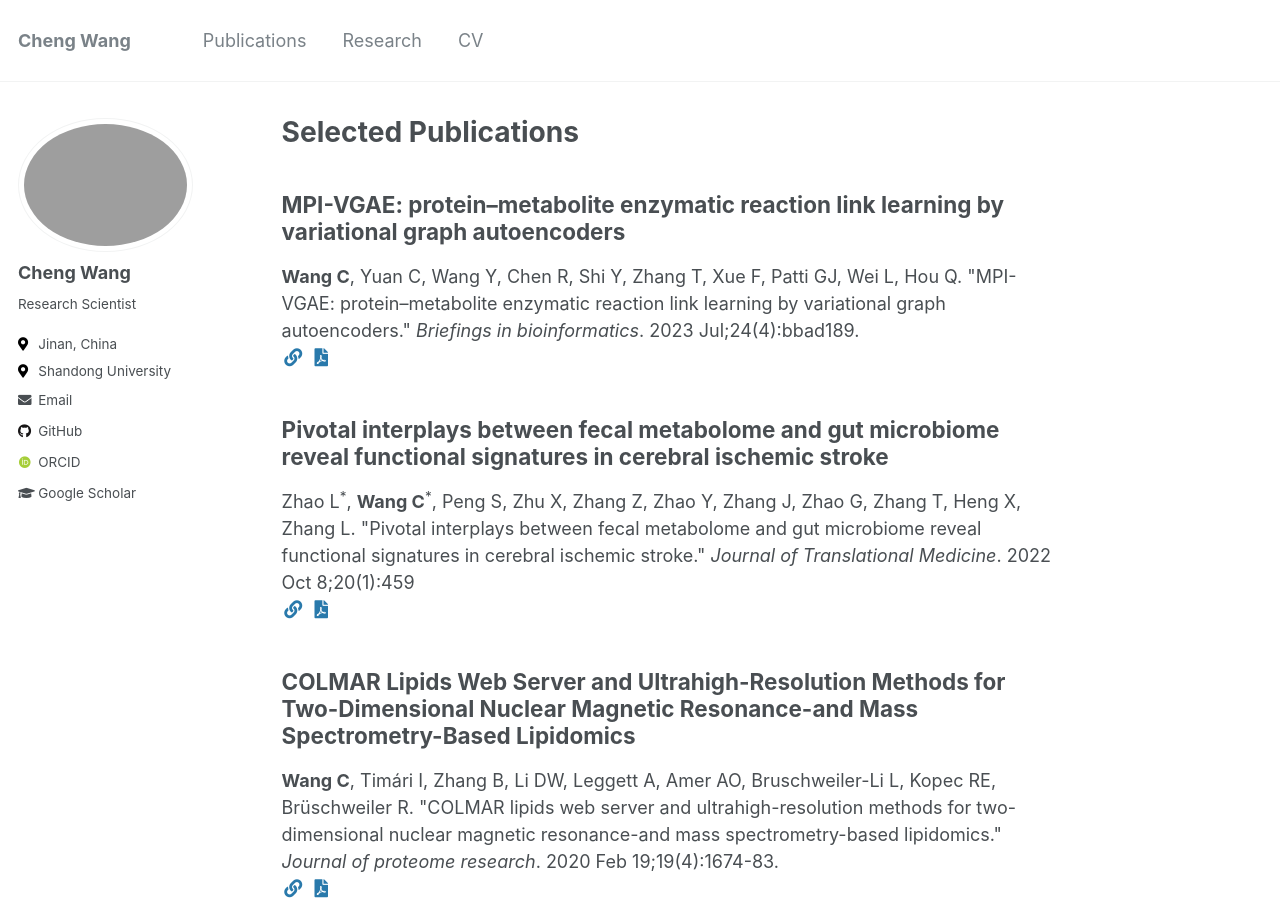
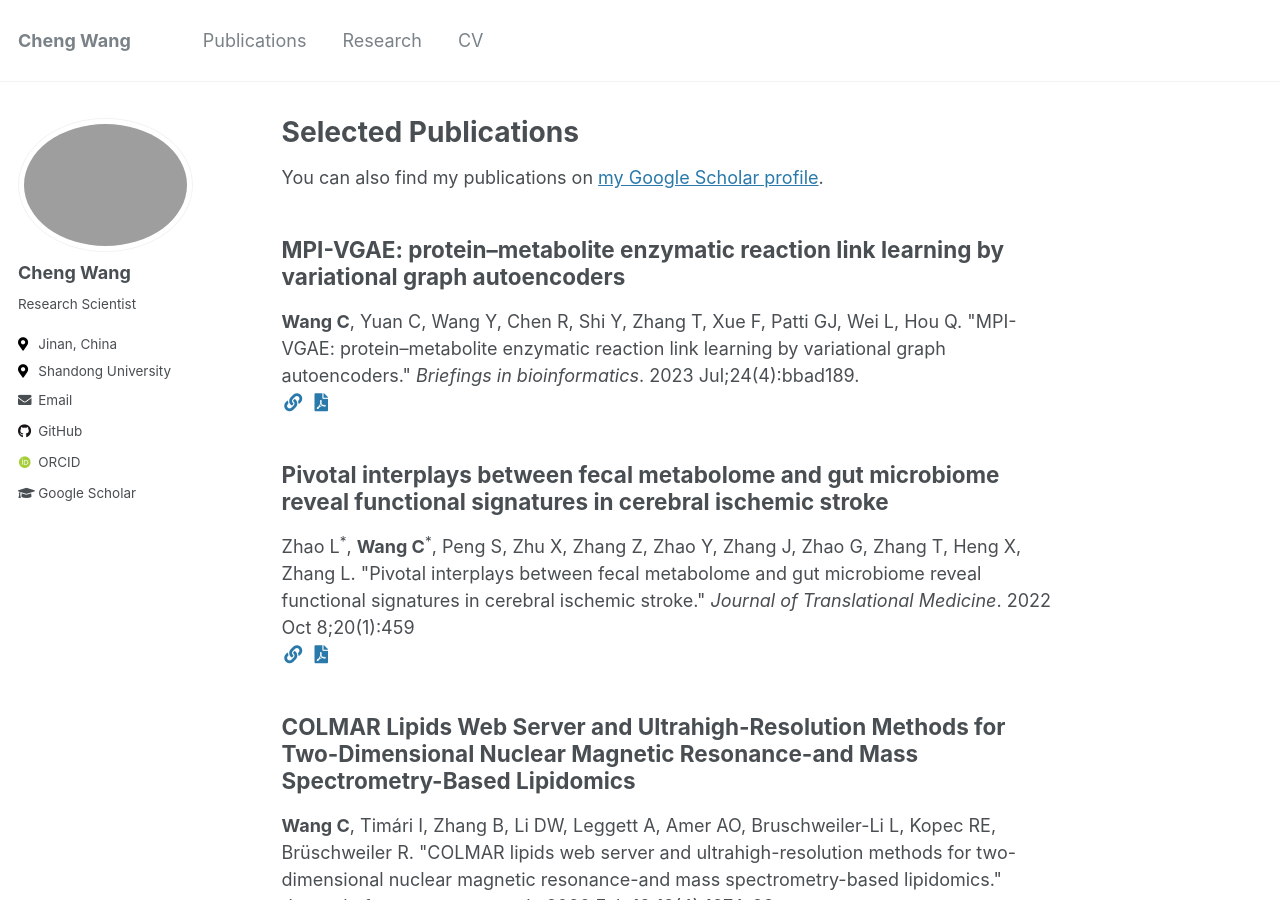
Before and after one commit to chengwangbio/chengwangbio.github.io, a Jekyll site: the page built from _pages/publications.md, in a window 1280 px wide and 900 px high. Built offline with Jekyll 4.4.1, drawn with Linux system fonts in a browser that asks for light colours; some web fonts are replaced.

Commit message:
Update publications.md

```diff
--- a/_pages/publications.md
+++ b/_pages/publications.md
@@ -4,6 +4,10 @@ title: "Selected Publications"
 permalink: /publications/
 author_profile: true
 ---
+
+{% if page.author and site.data.authors[page.author] %}
+  {% assign author = site.data.authors[page.author] %}{% else %}{% assign author = site.author %}
+{% endif %}
 
 {% if author.googlescholar %}
   You can also find my publications on <a href="{{author.googlescholar}}" target="_blank">my Google Scholar profile</a>.
```
